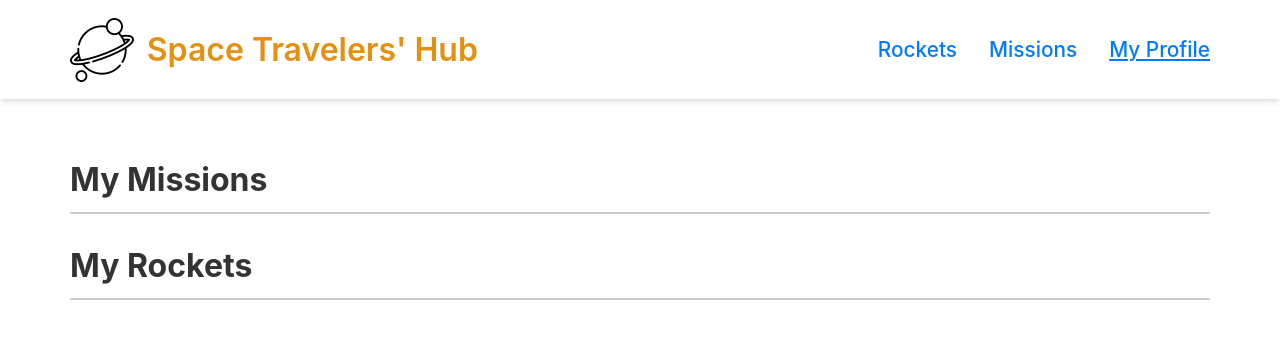
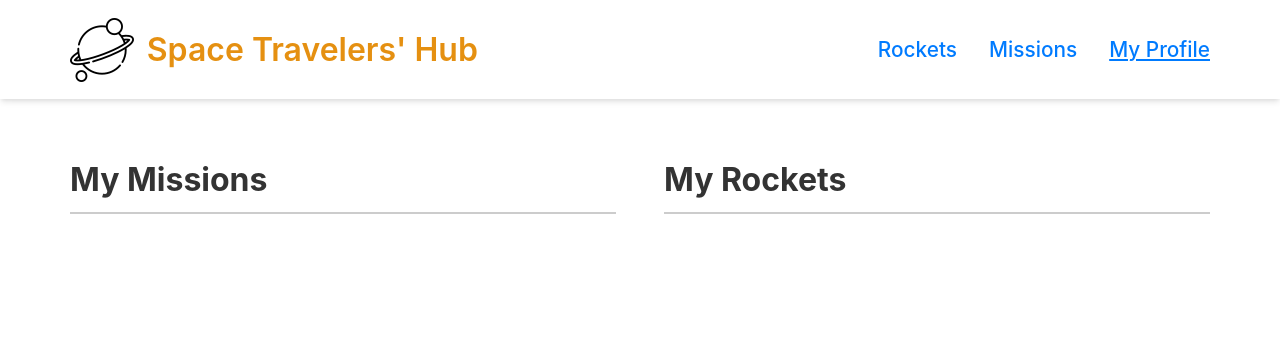
Before and after one commit to NitBravoA92/space-travelers-hub, a React (Create React App) app: page /my-profile in a window 1280 px wide. Shown: the top 338 px of the page. Built offline with nearby package versions, Linux system fonts and the light colour scheme.

Commit message:
Update the responsive styles for the My Profile view

```diff
--- a/src/assets/styles/responsive.css
+++ b/src/assets/styles/responsive.css
@@ -42,6 +42,13 @@
   .rocket-image {
     width: 350px;
   }
+
+  .services-content {
+    flex-direction: row;
+    align-items: start;
+    justify-content: space-between;
+    gap: 3rem;
+  }
 }
 
 @media (min-width: 992px) {
```
